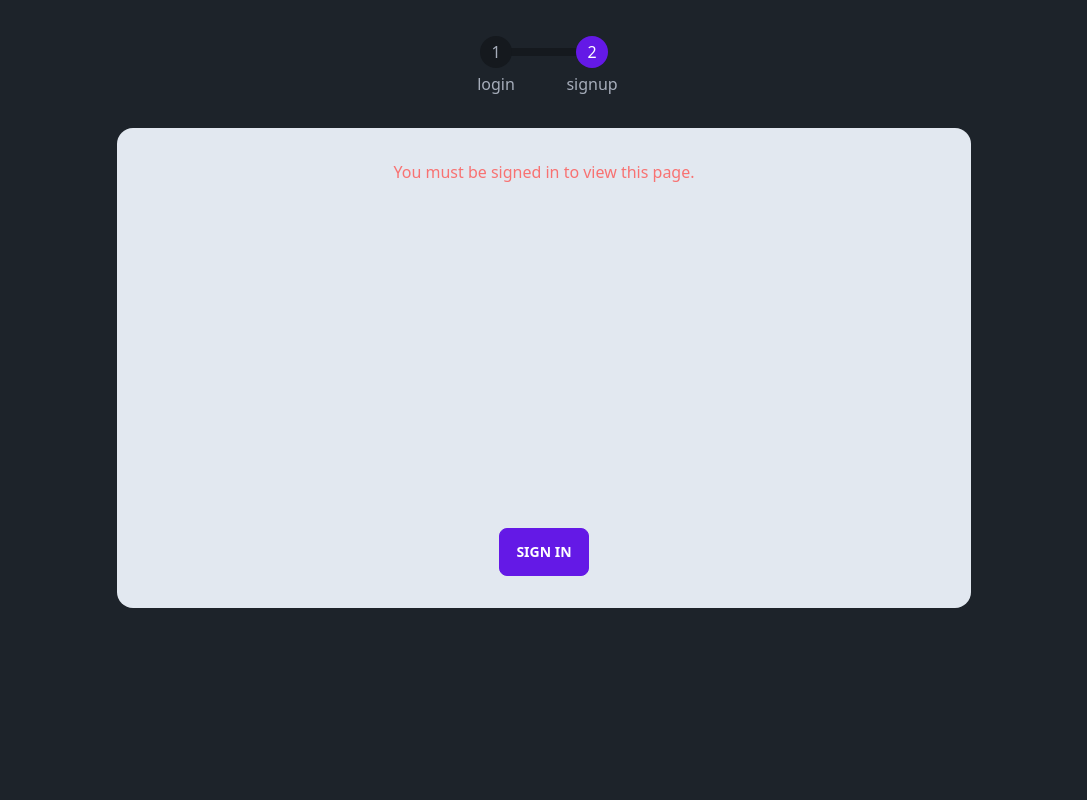
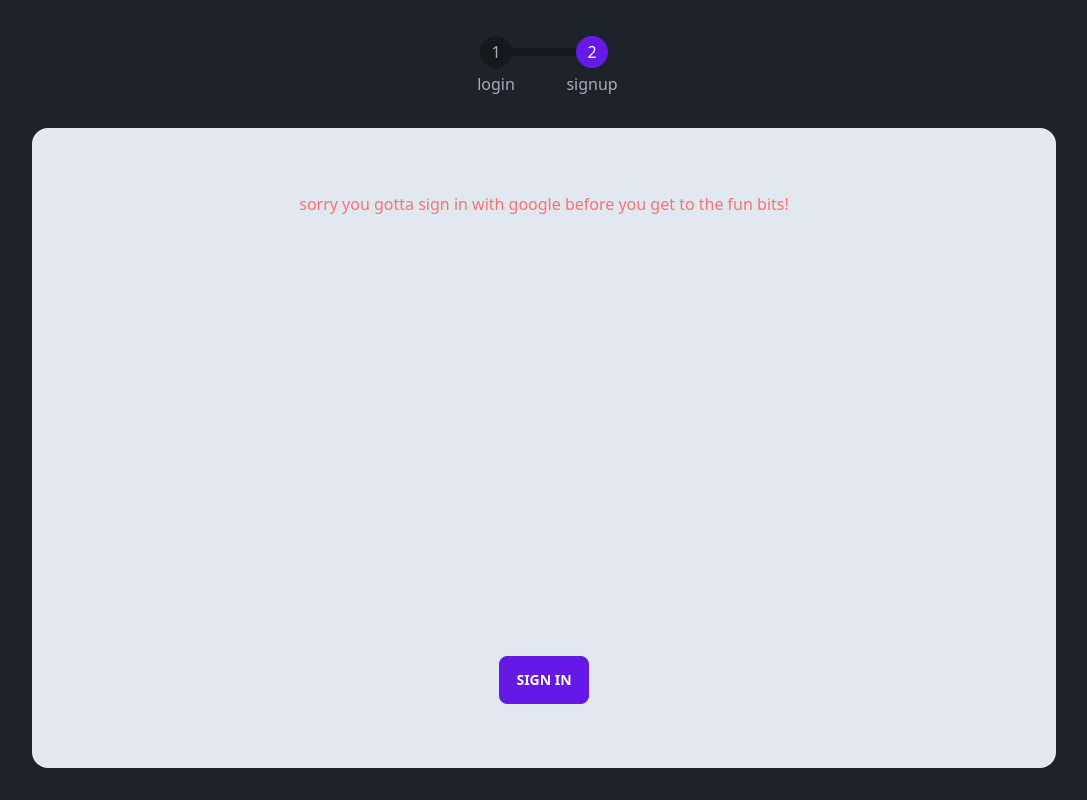
Before and after one commit to tucksravin/incidental-fox-productivity, a SvelteKit app: page /login/first-time in a window 1280 px wide. Shown: the whole page, without its empty margins (96-1183 px from the left). Built offline with nearby package versions, Linux system fonts and the light colour scheme; no server answers.

Commit message:
cards all working now

```diff
--- a/src/app.css
+++ b/src/app.css
@@ -1,3 +1,7 @@
 @tailwind base;
 @tailwind components;
 @tailwind utilities;
+
+body {
+    overflow: hidden;
+}
--- a/src/lib/components/AnimatedRoute.svelte
+++ /dev/null
@@ -1,15 +0,0 @@
-<script>
-    import {fly} from "svelte/transition"
-    import { page } from "$app/stores";
-    import { browser } from "$app/environment"
-</script>
-
-
-{#key $page.url}
-    <div
-        class="w-fullscreen"
-        in:fly={{x:'-100%', duration:500, delay:500}}
-        out:fly={{x:'100%', duration:500}}>
-            <slot />
-    </div>
-{/key}
--- a/src/lib/components/AuthCheck.svelte
+++ b/src/lib/components/AuthCheck.svelte
@@ -1,12 +1,15 @@
 <script lang='ts'>
     import { user } from "$lib/firebase"
+    import DelayContent from "./DelayContent.svelte";
 </script>
+
+
 
 {#if $user}
   <slot />
 {:else}
-    <p class="text-error">
-        You must be signed in to view this page.
+    <p class="mt-8 text-error">
+        sorry you gotta sign in with google before you get to the fun bits!
     </p>
-    <a class="btn btn-primary" href="/login/user-auth">Sign in</a>
+    <a class="btn btn-primary mb-8" href="/login/user-auth">Sign in</a>
 {/if}
--- /dev/null
+++ b/src/lib/components/DelayContent.svelte
@@ -0,0 +1,17 @@
+<script lang='ts'>
+  import { onMount } from "svelte";
+
+ let showContent = false;
+
+ export let delay = 200;
+
+ onMount(()=>{
+    setTimeout(()=>{
+        showContent = true;
+    }, delay)
+ })
+</script>
+
+{#if showContent}
+    <slot />
+{/if}
--- /dev/null
+++ b/src/lib/components/NavStepper.svelte
@@ -0,0 +1,3 @@
+<script lang='ts'>
+
+</script>
--- /dev/null
+++ b/src/lib/prevPage.ts
@@ -0,0 +1,5 @@
+// stores/prevPage.js
+import { writable } from 'svelte/store';
+
+// Create a writable store to hold the previous page URL
+export const prevPage = writable("");
--- a/src/routes/+layout.svelte
+++ b/src/routes/+layout.svelte
@@ -3,20 +3,104 @@
    import { GoogleAuthProvider, signInWithPopup, signOut } from "firebase/auth";
    import { browser } from '$app/environment';
    import { auth, user, userData } from "$lib/firebase";
+   import { onMount } from 'svelte';
+   import {fly, blur} from "svelte/transition"
+   import { page } from "$app/stores";
 
    $user;
    $userData;
 
+    const fromLeft = {
+        in: {x:'-100%', duration:500, delay:200},
+        out: {x:'100%', duration:200}
+    }
+
+    const fromRight = {
+        in: {x:'100%', duration:500, delay:200},
+        out: {x:'-100%', duration:200}
+    }
+
+    const fromTop = {
+        in: {y:'-100%', duration:500, delay:200},
+        out: {y:'100%', duration:200}
+    }
+
+    const fromBottom= {
+        in: {y:'100%', duration:500, delay:200},
+        out: {y:'-100%', duration:200}
+    }
+
+
+    function getDirection(){
+        let currentPage = $page.url.toString();
+
+        if(currentPage.includes("fromLeft"))
+            return fromLeft;
+        if(currentPage.includes("fromRight"))
+            return fromRight;
+        if(currentPage.includes("fromTop"))
+             return fromTop;
+        if(currentPage.includes("fromBottom"))
+            return fromBottom;
+        return fromTop;
+    }
+
+
 </script>
+
+<style>
+    :global(html) {
+    font-size: 16px;
+}
+
+
+@media only screen and (max-width: 768px ){
+    :global(html) {
+        font-size: 12px;
+    }
+}
+</style>
 
 <!-- sign out button -->
 {#if $user&&browser}
-    <button
-        class="btn absolute top-0 right-0 p-2 m-2"
+    <a href="/login/user-auth/?fromTop"><button
+        class="btn absolute top-8 right-8 z-10"
         on:click={
-            ()=>signOut(auth)}> sign out </button>
+            ()=>signOut(auth)}> sign out </button></a>
 {/if}
 
+<div class="absolute top-0 left-0 w-full flex align-middle pt-8">
+    <ul class="steps mx-auto w-48">
+        <a
+            href="/login/user-auth/?fromLeft"
+            class="step"
+            class:step-primary={$page.route.id?.includes("user-auth")}>
+            login
+        </a>
+        <a
+            href="/login/first-time/?fromRight"
+            class="step"
+            class:step-primary={$page.route.id?.includes("first-time")}>
+            signup
+        </a>
+    </ul>
+</div>
+<div class="sticky top-0 left-0 w-screen h-screen">
 
 
-<slot />
+{#key $page.url}
+
+
+    <div
+        class="card mx-auto bg-slate-200 w-4/5 h-4/5 top-32 max-w-7xl"
+        in:fly = {getDirection().in}
+        out:fly = {getDirection().out}
+
+        >
+        <div class="card-body items-center text-center flex align-middle justify-center" >
+            <slot />
+        </div>
+
+    </div>
+{/key}
+</div>
--- a/src/routes/[username]/+page.svelte
+++ b/src/routes/[username]/+page.svelte
@@ -1,6 +1,7 @@
 <script lang="ts">
 
-    import type { PageData } from "./$types";
+    import AuthCheck from "$lib/components/AuthCheck.svelte";
+import type { PageData } from "./$types";
     import { error } from "@sveltejs/kit"
 
 
@@ -16,8 +17,8 @@
 
   </svelte:head>
 
+  <AuthCheck>
 
-  <main class="prose text-center mx-auto mt-8">
 
     <h1 class="text-7xl text-primary">
       {data.username}'s dashboard
@@ -25,4 +26,4 @@
 
 
 
-  </main>
+</AuthCheck>
--- a/src/routes/login/+layout.svelte
+++ /dev/null
@@ -1,29 +0,0 @@
-<script lang="ts">
-    //pulls the page data so you can get the url
-    import { page } from "$app/stores";
-    import AnimatedRoute from "$lib/components/AnimatedRoute.svelte";
-</script>
-<div class="w-full flex align-middle mt-8">
-    <ul class="steps mx-auto w-48 ">
-        <a
-            href="/login/user-auth"
-            class="step"
-            class:step-primary={$page.route.id?.includes("user-auth")}>
-            login
-        </a>
-        <a
-            href="/login/first-time"
-            class="step"
-            class:step-primary={$page.route.id?.includes("first-time")}>
-            signup
-        </a>
-    </ul>
-</div>
-
-<AnimatedRoute>
-    <main class="card mx-auto bg-slate-200 w-2/3 mt-8 aspect-video">
-        <div class="card-body items-center text-center flex align-middle justify-center">
-            <slot> </slot>
-     </div>
-    </main>
-</AnimatedRoute>
--- a/src/routes/login/user-auth/+page.svelte
+++ b/src/routes/login/user-auth/+page.svelte
@@ -1,24 +1,32 @@
 <script lang="ts">
+  import { goto } from "$app/navigation";
     import { auth, userData } from "$lib/firebase";
+    import DelayContent from "$lib/components/DelayContent.svelte"
     import { GoogleAuthProvider, signInWithPopup, signOut } from "firebase/auth";
 
     async function signInWithGoogle() {
         const provider = new GoogleAuthProvider();
         const user = await signInWithPopup(auth, provider);
         console.log(user);
+        if($userData?.username)
+            goto("/"+$userData.username);
+        else
+            goto("/login/first-time/?fromRight");
     }
     $userData
 </script>
 
+<DelayContent>
 {#if $userData?.username}
     <h2 class="font-bold mx-16">you're all logged in, welcome back</h2>
     <h2 class="font-bold mx-16">head over to your dashboard!</h2>
-    <a class="btn" href="/{$userData.username}">{$userData.username}</a>
+    <a class="btn mt-8" href="/{$userData.username}">{$userData.username}</a>
 
 {:else }
 
 <h2 class="font-bold">user auth</h2>
 
-<button class="p-4 mt-8 rounded-sm btn-primary" on:click={signInWithGoogle}>sign in with google</button>
+<button class="p-4 mt-8 rounded-lg btn-primary" on:click={signInWithGoogle}>sign in with google</button>
 
 {/if}
+</DelayContent>
```
Also changed, not shown: src/routes/login/first-time/+page.svelte (+140 -30 lines).
